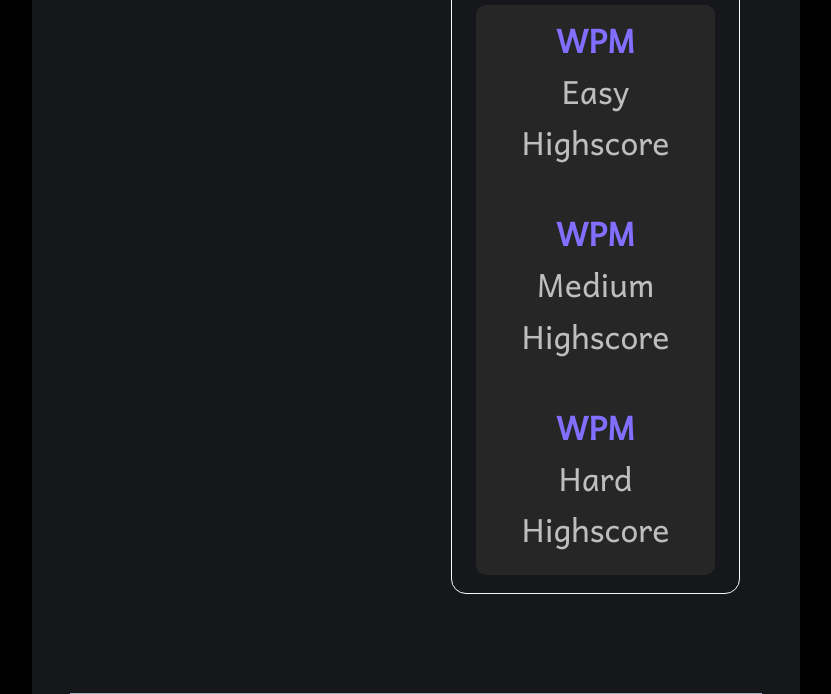
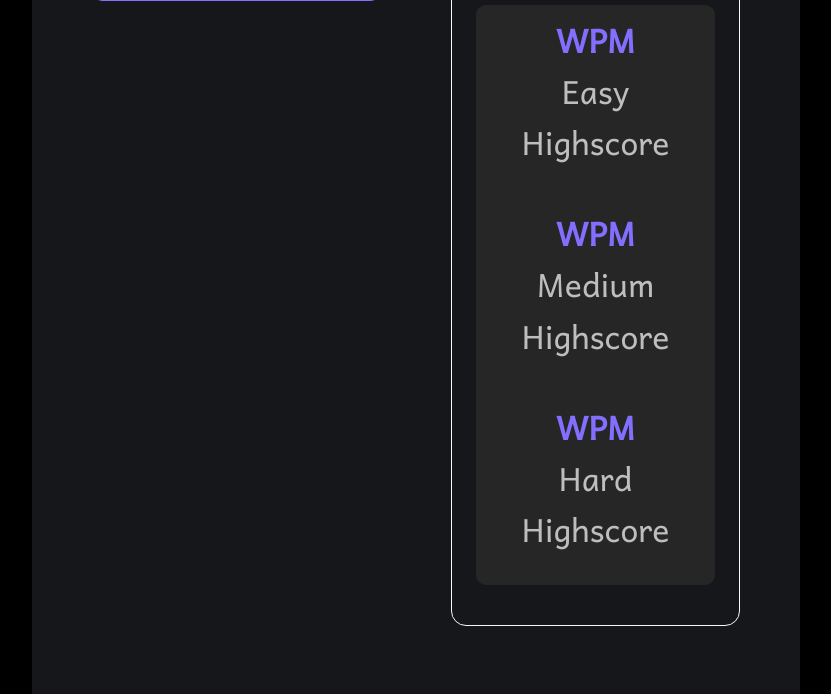
Before and after one commit to TheCalebHenshaw/TypeRush, a Django app: template templates/typerush/profile.html in a window 1280 px wide. Shown: the part 753-1447 px from the top of the page, without its empty margins (224-1055 px from the left). Run offline with Django 3.2, Linux system fonts and the light colour scheme; the template is opened without the code that fills it, so the values that code supplies are empty.

Commit message:
fixed css profile page againnn

```diff
--- a/static/stylesheets/profile.css
+++ b/static/stylesheets/profile.css
@@ -169,8 +169,8 @@
     border-radius: 10px;
     gap: 20px;
     margin: 10px;
-    margin-bottom: 18px;
-    padding-bottom: 10px;
+    margin-bottom: 40px;
+    padding-bottom: 20px;
 }
 
 .data-item {
```
